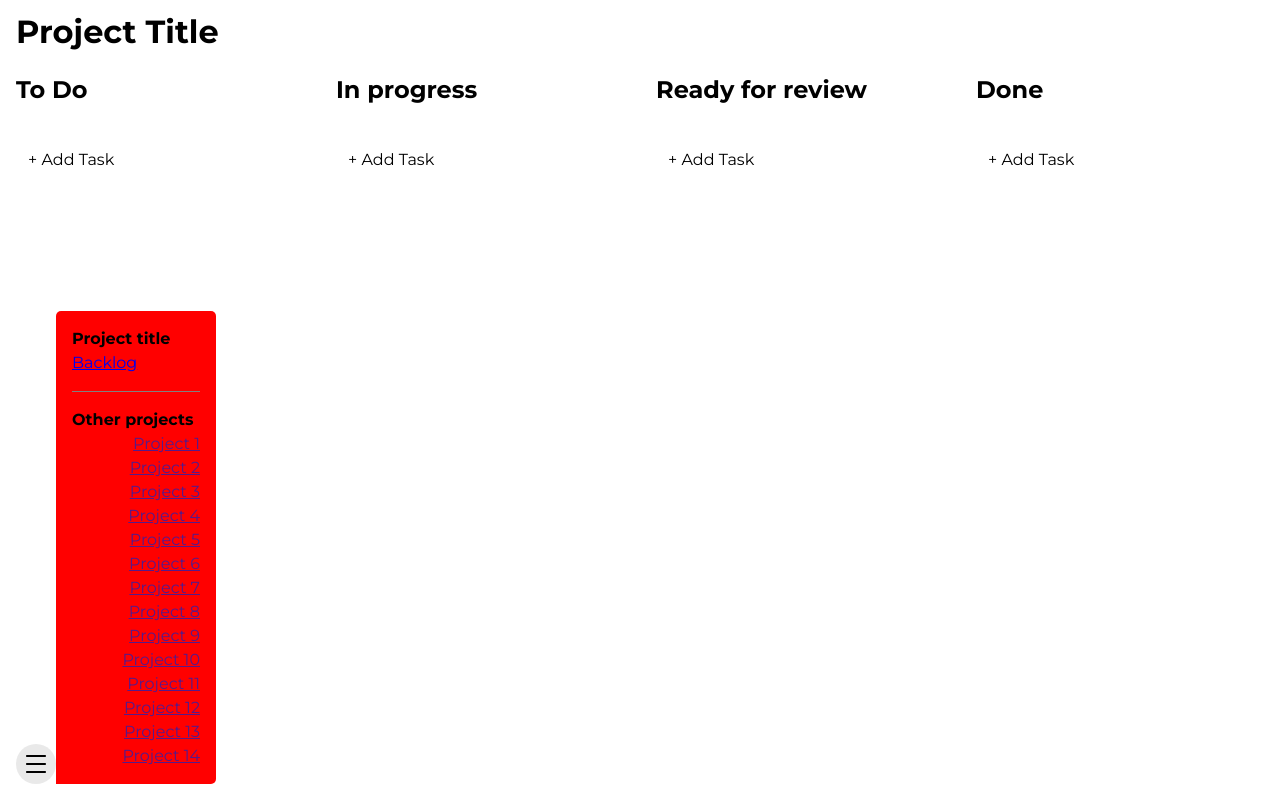
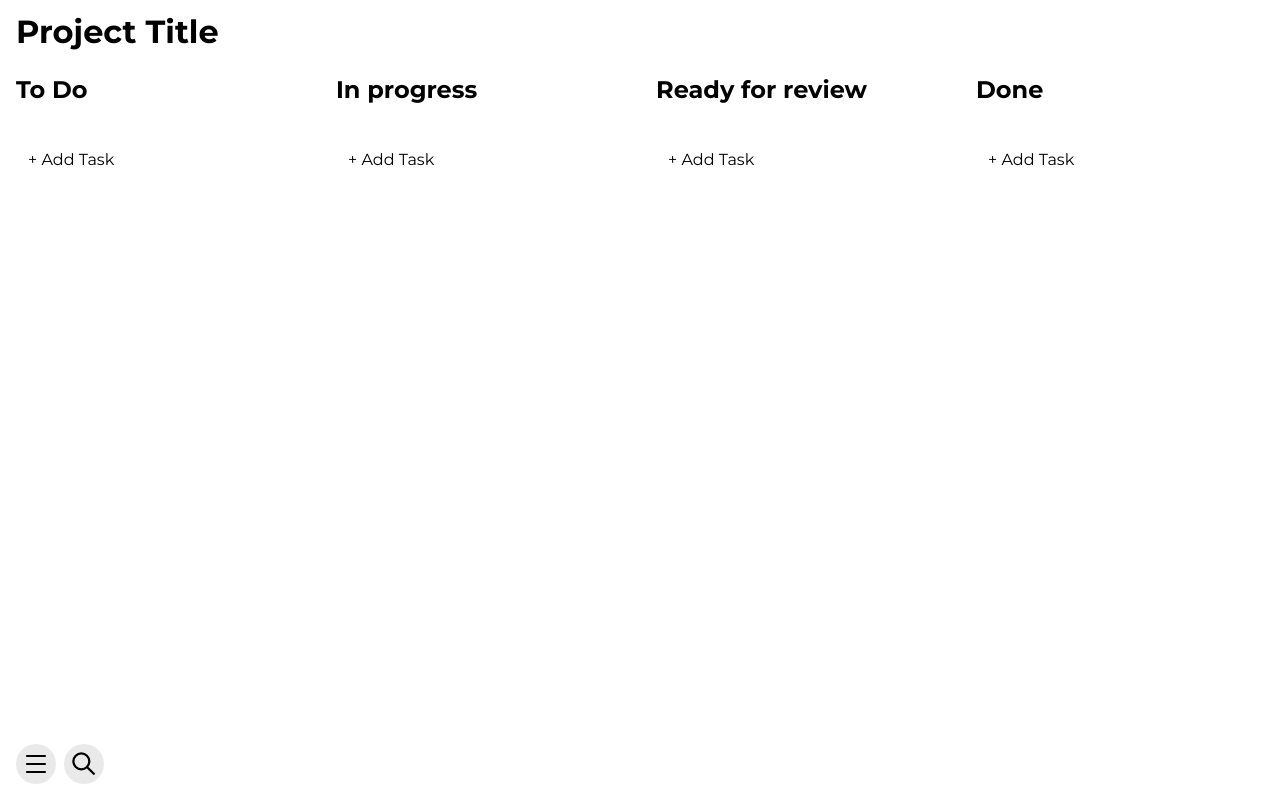
Before and after one commit to pgm-2425-programming-4/final-project-Lito00356, a React (Vite) app in the folder client/: page / in a window 1280 px wide. Built offline with nearby package versions, Linux system fonts and the light colour scheme.

Commit message:
added animation and styling to menu

```diff
--- a/client/src/App.jsx
+++ b/client/src/App.jsx
@@ -42,34 +42,10 @@ export default function MyApp() {
           </div>
           <div className="menu__projects">
             <strong className="menu__projects-title">Other projects</strong>
-            <a href="">Project 1</a>
-            <a href="">Project 2</a>
-            <a href="">Project 3</a>
-            <a href="">Project 4</a>
-            <a href="">Project 5</a>
-            <a href="">Project 6</a>
-            <a href="">Project 7</a>
-            <a href="">Project 8</a>
-            <a href="">Project 9</a>
-            <a href="">Project 10</a>
-            <a href="">Project 11</a>
-            <a href="">Project 12</a>
-            <a href="">Project 13</a>
-            <a href="">Project 14</a>
           </div>
         </div>
         <ProjectMenu />
-        <button className="button hamburger-open" id="closed-menu">
-          <svg className="" viewBox="0 0 24 24" fill="none" xmlns="http://www.w3.org/2000/svg">
-            <g id="SVGRepo_bgCarrier" strokeWidth="0"></g>
-            <g id="SVGRepo_tracerCarrier" strokeLinecap="round" strokeLinejoin="round"></g>
-            <g id="SVGRepo_iconCarrier">
-              <path d="M4 18H10" stroke="#000000" strokeWidth="2" strokeLinecap="round" />
-              <path d="M4 12L16 12" stroke="#000000" strokeWidth="2" strokeLinecap="round" />
-              <path d="M4 6L20 6" stroke="#000000" strokeWidth="2" strokeLinecap="round" />
-            </g>
-          </svg>
-        </button>
+
         <SearchBar />
       </div>
     </QueryClientProvider>
--- a/client/src/components/project-menu/ProjectMenu.jsx
+++ b/client/src/components/project-menu/ProjectMenu.jsx
@@ -3,12 +3,30 @@ import { useState } from "react";
 export function ProjectMenu() {
   const [openMenu, setOpenMenu] = useState(false);
 
-  function clicked() {
-    alert("you are opening the menu");
+  function openProjectMenu() {
+    setOpenMenu(true);
+  }
+
+  function closeProjectMenu() {
+    setOpenMenu(false);
   }
 
   return (
-    <button className="button hamburger" id="opened-menu" onClick={clicked}>
+    <>
+      {openMenu ? (
+        <button className="button hamburger open" id="closed-menu" onClick={closeProjectMenu}>
+          <svg className="" viewBox="0 0 24 24" fill="none" xmlns="http://www.w3.org/2000/svg">
+            <g id="SVGRepo_bgCarrier" strokeWidth="0"></g>
+            <g id="SVGRepo_tracerCarrier" strokeLinecap="round" strokeLinejoin="round"></g>
+            <g id="SVGRepo_iconCarrier">
+              <path d="M4 18H10" stroke="#000000" strokeWidth="2" strokeLinecap="round" />
+              <path d="M4 12L16 12" stroke="#000000" strokeWidth="2" strokeLinecap="round" />
+              <path d="M4 6L20 6" stroke="#000000" strokeWidth="2" strokeLinecap="round" />
+            </g>
+          </svg>
+        </button>
+      ) : (
+        <button className="button hamburger" id="opened-menu" onClick={openProjectMenu}>
           <svg className="hamburger__svg" viewBox="0 -1 20 20" version="1.1" xmlns="http://www.w3.org/2000/svg" fill="#000000">
             <g id="SVGRepo_bgCarrier" strokeWidth="0"></g>
             <g id="SVGRepo_tracerCarrier" strokeLinecap="round" strokeLinejoin="round"></g>
@@ -24,5 +42,7 @@ export function ProjectMenu() {
             </g>
           </svg>
         </button>
+      )}
+    </>
   );
 }
--- a/client/src/css/menu.css
+++ b/client/src/css/menu.css
@@ -15,11 +15,11 @@
 }
 
 .scroll-menu {
-  display: inline;
+  display: none;
   position: absolute;
   bottom: 1rem;
   right: 3.5rem;
-  width: 10rem;
+  width: 12rem;
   height: fit-content;
   padding: 1rem;
   border-radius: 5px 5px 0 5px;
@@ -30,6 +30,11 @@
     left: 3.5rem;
     border-radius: 5px 5px 5px 0;
   }
+}
+
+.scroll-menu.open {
+  width: 12rem;
+  transition: width 1s ease;
 }
 
 .menu__current-project {
@@ -80,16 +85,6 @@
   display: block;
 }
 
-.hamburger-open {
-  display: none;
-  position: absolute;
-  bottom: 1rem;
-  left: 16px;
-  width: 40px;
-  height: 40px;
-  padding: 0.4rem;
-}
-
 .search {
   bottom: 1rem;
   left: 3.8rem;
@@ -100,22 +95,9 @@
   padding: 0.4rem;
 }
 
-.hamburger-opened.open {
-  display: block;
-}
-
-.hamburger-closed.open {
-  display: none;
-}
-
 .hamburger.open {
   display: block;
   margin-right: 15.5rem;
   border-radius: 50% 0 0 50%;
   transition: margin-right 1s ease;
 }
-
-.scroll-menu.open {
-  width: 15rem;
-  transition: width 1s ease;
-}
```
Lines whose indentation alone changed are shown as unchanged.
